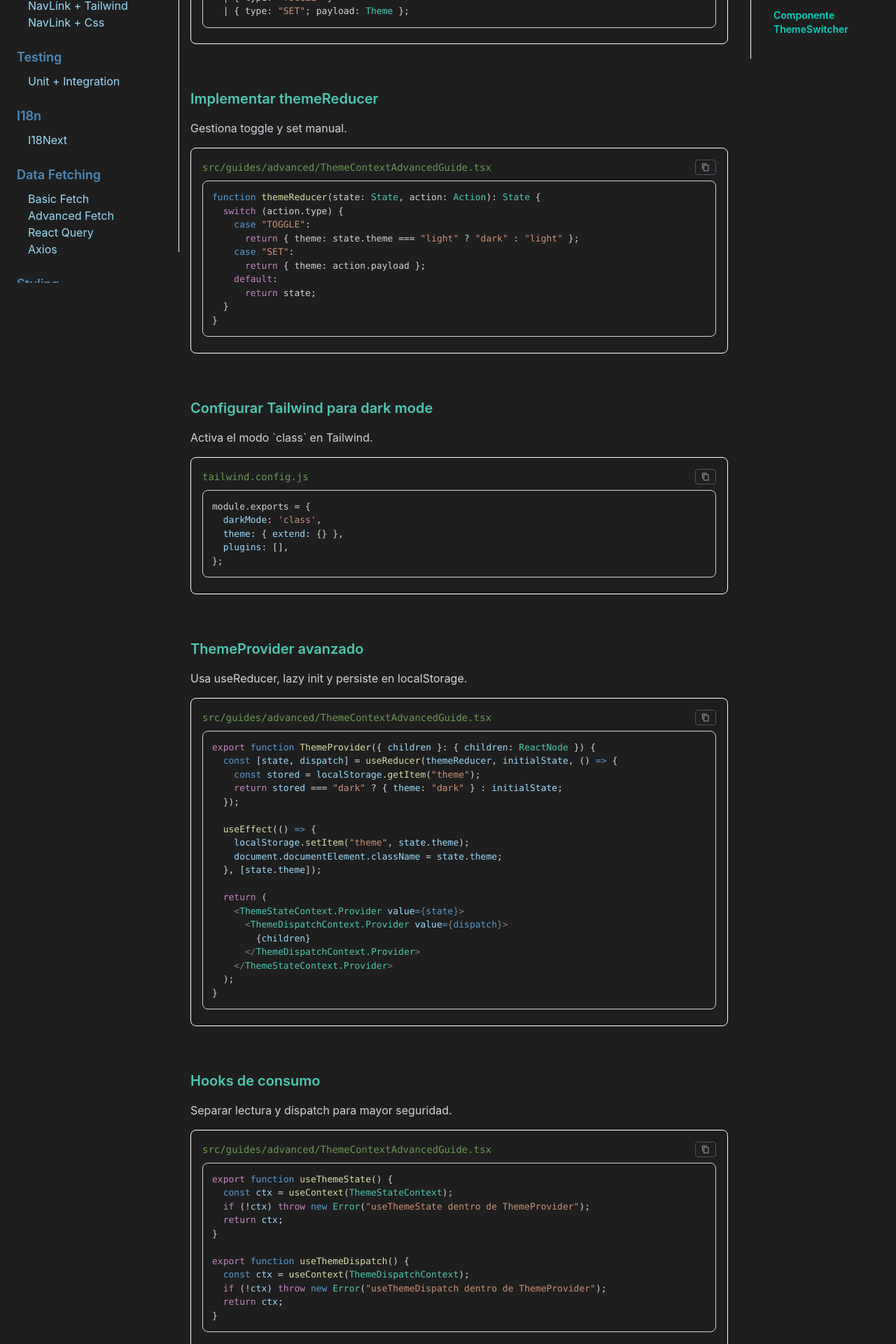
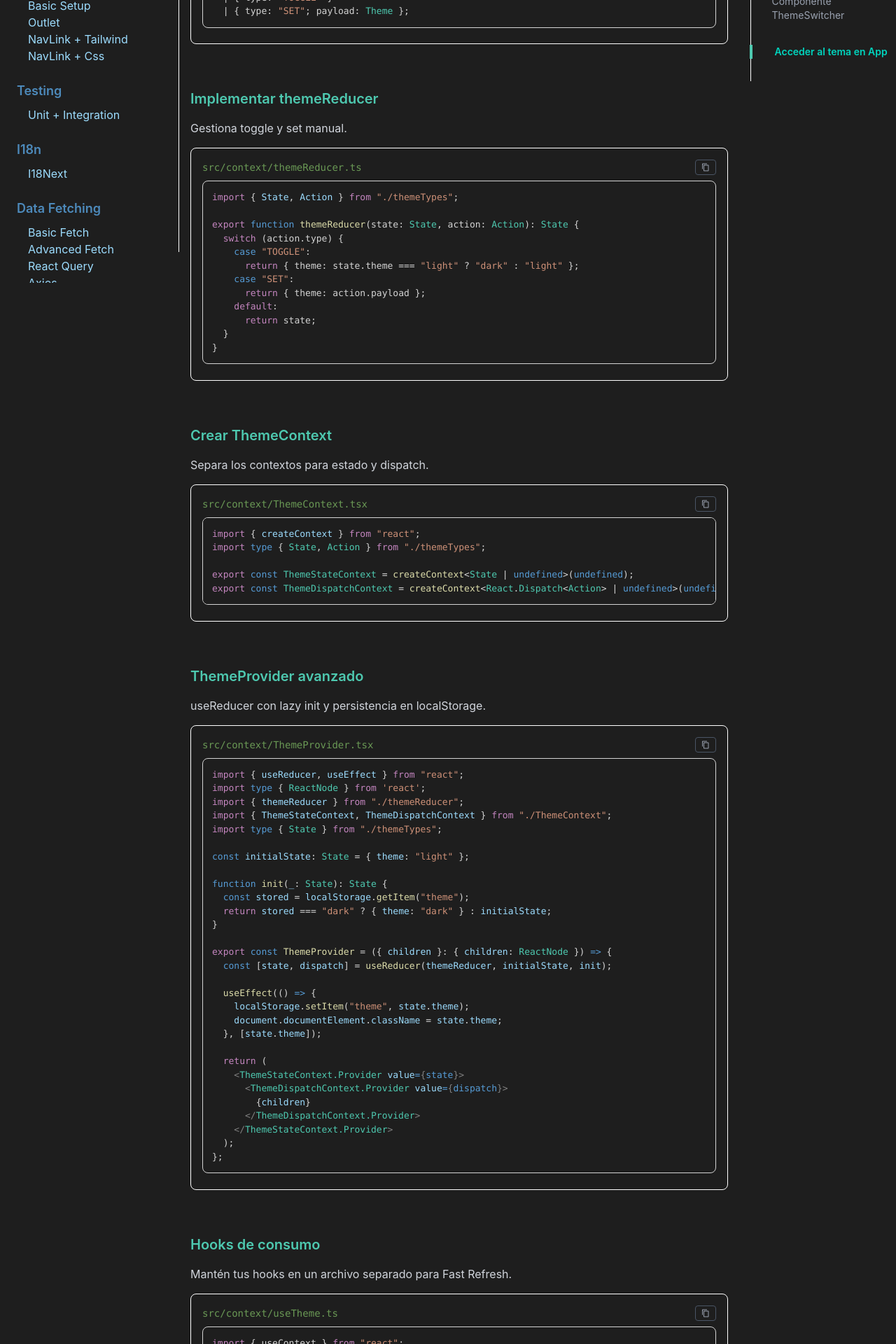
Before and after one commit to diegoworks92/DevGuide, a React (Vite) app: page /context-api-advanced in a window 1280 px wide. Shown: the part 440-2360 px from the top of the page at 70% size. Built offline with nearby package versions, Linux system fonts and the light colour scheme.

Commit message:
Update Context API documentation

```diff
--- a/src/App.tsx
+++ b/src/App.tsx
@@ -23,6 +23,7 @@ import ThemeContextBasicGuide from "./component/documentation/context_API/ThemeC
 import ThemeContextAdvancedGuide from "./component/documentation/context_API/ThemeContextAdvancedGuide";
 import TailwindBasicGuide from "./component/documentation/styling/TailwindBasicGuide";
 import TailwindAdvancedGuide from "./component/documentation/styling/TailwindAdvancedGuide";
+import UseReducerContextGuide from "./component/documentation/state_management/UseReducer_ContextGuide";
 
 function App() {
   return (
@@ -46,6 +47,10 @@ function App() {
           <Route
             path="/context-api-advanced"
             element={<ThemeContextAdvancedGuide />}
+          />
+          <Route
+            path="/use-reducer-context-api"
+            element={<UseReducerContextGuide />}
           />
           <Route path="/react-router" element={<ReactRouter />} />
           <Route path="/outlet-guide" element={<ReactRouterOutletGuide />} />
--- a/src/component/documentation/context_API/ThemeContextAdvancedGuide.tsx
+++ b/src/component/documentation/context_API/ThemeContextAdvancedGuide.tsx
@@ -1,20 +1,35 @@
-import React, {
-  createContext,
-  useContext,
-  useReducer,
-  useEffect,
-  ReactNode,
-} from "react";
 import CodeBlock from "../../CodeBlock";
 import Title from "../../Title";
 
-type Theme = "light" | "dark";
+const ThemeContextAdvancedGuide = () => (
+  <>
+    <Title name="Context API Avanzado" />
 
-type State = { theme: Theme };
+    <CodeBlock
+      id="reducer-types"
+      heading="Definir State y Action"
+      description="Usa discriminated unions para tus acciones."
+      title="src/context/themeTypes.ts"
+      language="ts"
+      code={`export type Theme = "light" | "dark";
 
-type Action = { type: "TOGGLE" } | { type: "SET"; payload: Theme };
+export type State = { theme: Theme };
 
-function themeReducer(state: State, action: Action): State {
+export type Action =
+  | { type: "TOGGLE" }
+  | { type: "SET"; payload: Theme };
+`}
+    />
+
+    <CodeBlock
+      id="create-reducer"
+      heading="Implementar themeReducer"
+      description="Gestiona toggle y set manual."
+      title="src/context/themeReducer.ts"
+      language="ts"
+      code={`import { State, Action } from "./themeTypes";
+
+export function themeReducer(state: State, action: Action): State {
   switch (action.type) {
     case "TOGGLE":
       return { theme: state.theme === "light" ? "dark" : "light" };
@@ -24,19 +39,44 @@ function themeReducer(state: State, action: Action): State {
       return state;
   }
 }
+`}
+    />
+
+    <CodeBlock
+      id="create-context"
+      heading="Crear ThemeContext"
+      description="Separa los contextos para estado y dispatch."
+      title="src/context/ThemeContext.tsx"
+      language="tsx"
+      code={`import { createContext } from "react";
+import type { State, Action } from "./themeTypes";
+
+export const ThemeStateContext = createContext<State | undefined>(undefined);
+export const ThemeDispatchContext = createContext<React.Dispatch<Action> | undefined>(undefined);
+`}
+    />
+
+    <CodeBlock
+      id="provider-advanced"
+      heading="ThemeProvider avanzado"
+      description="useReducer con lazy init y persistencia en localStorage."
+      title="src/context/ThemeProvider.tsx"
+      language="tsx"
+      code={`import { useReducer, useEffect } from "react";
+import type { ReactNode } from 'react';
+import { themeReducer } from "./themeReducer";
+import { ThemeStateContext, ThemeDispatchContext } from "./ThemeContext";
+import type { State } from "./themeTypes";
 
 const initialState: State = { theme: "light" };
 
-const ThemeStateContext = createContext<State | undefined>(undefined);
-const ThemeDispatchContext = createContext<React.Dispatch<Action> | undefined>(
-  undefined
-);
+function init(_: State): State {
+  const stored = localStorage.getItem("theme");
+  return stored === "dark" ? { theme: "dark" } : initialState;
+}
 
-export function ThemeProvider({ children }: { children: ReactNode }) {
-  const [state, dispatch] = useReducer(themeReducer, initialState, () => {
-    const stored = localStorage.getItem("theme");
-    return stored === "dark" ? { theme: "dark" } : initialState;
-  });
+export const ThemeProvider = ({ children }: { children: ReactNode }) => {
+  const [state, dispatch] = useReducer(themeReducer, initialState, init);
 
   useEffect(() => {
     localStorage.setItem("theme", state.theme);
@@ -50,116 +90,31 @@ export function ThemeProvider({ children }: { children: ReactNode }) {
       </ThemeDispatchContext.Provider>
     </ThemeStateContext.Provider>
   );
-}
-
-export function useThemeState() {
-  const ctx = useContext(ThemeStateContext);
-  if (!ctx)
-    throw new Error("useThemeState debe usarse dentro de ThemeProvider");
-  return ctx;
-}
-
-export function useThemeDispatch() {
-  const ctx = useContext(ThemeDispatchContext);
-  if (!ctx)
-    throw new Error("useThemeDispatch debe usarse dentro de ThemeProvider");
-  return ctx;
-}
-
-const ThemeContextAdvancedGuide = () => (
-  <>
-    <Title name="Context API Avanzado" />
-
-    <CodeBlock
-      id="reducer-types"
-      heading="Definir State y Action"
-      description="Usa discriminated unions para tus acciones."
-      title="src/guides/advanced/ThemeContextAdvancedGuide.tsx"
-      code={`type Theme = "light" | "dark";
-
-type State = { theme: Theme };
-
-type Action =
-  | { type: "TOGGLE" }
-  | { type: "SET"; payload: Theme };`}
-      language="ts"
-    />
-
-    <CodeBlock
-      id="create-reducer"
-      heading="Implementar themeReducer"
-      description="Gestiona toggle y set manual."
-      title="src/guides/advanced/ThemeContextAdvancedGuide.tsx"
-      code={`function themeReducer(state: State, action: Action): State {
-  switch (action.type) {
-    case "TOGGLE":
-      return { theme: state.theme === "light" ? "dark" : "light" };
-    case "SET":
-      return { theme: action.payload };
-    default:
-      return state;
-  }
-}`}
-      language="ts"
-    />
-
-    <CodeBlock
-      id="tailwind-config"
-      heading="Configurar Tailwind para dark mode"
-      description="Activa el modo `class` en Tailwind."
-      title="tailwind.config.js"
-      code={`module.exports = {
-  darkMode: 'class',
-  theme: { extend: {} },
-  plugins: [],
-};`}
-      language="js"
-    />
-
-    <CodeBlock
-      id="provider-advanced"
-      heading="ThemeProvider avanzado"
-      description="Usa useReducer, lazy init y persiste en localStorage."
-      title="src/guides/advanced/ThemeContextAdvancedGuide.tsx"
-      code={`export function ThemeProvider({ children }: { children: ReactNode }) {
-  const [state, dispatch] = useReducer(themeReducer, initialState, () => {
-    const stored = localStorage.getItem("theme");
-    return stored === "dark" ? { theme: "dark" } : initialState;
-  });
-
-  useEffect(() => {
-    localStorage.setItem("theme", state.theme);
-    document.documentElement.className = state.theme;
-  }, [state.theme]);
-
-  return (
-    <ThemeStateContext.Provider value={state}>
-      <ThemeDispatchContext.Provider value={dispatch}>
-        {children}
-      </ThemeDispatchContext.Provider>
-    </ThemeStateContext.Provider>
-  );
-}`}
-      language="tsx"
+};
+`}
     />
 
     <CodeBlock
       id="use-hooks"
       heading="Hooks de consumo"
-      description="Separar lectura y dispatch para mayor seguridad."
-      title="src/guides/advanced/ThemeContextAdvancedGuide.tsx"
-      code={`export function useThemeState() {
-  const ctx = useContext(ThemeStateContext);
-  if (!ctx) throw new Error("useThemeState dentro de ThemeProvider");
-  return ctx;
+      description="Mantén tus hooks en un archivo separado para Fast Refresh."
+      title="src/context/useTheme.ts"
+      language="ts"
+      code={`import { useContext } from "react";
+import { ThemeStateContext, ThemeDispatchContext } from "./ThemeContext";
+
+export function useThemeState() {
+  const context = useContext(ThemeStateContext);
+  if (!context) throw new Error("useThemeState debe usarse dentro de ThemeProvider");
+  return context;
 }
 
 export function useThemeDispatch() {
-  const ctx = useContext(ThemeDispatchContext);
-  if (!ctx) throw new Error("useThemeDispatch dentro de ThemeProvider");
-  return ctx;
-}`}
-      language="tsx"
+  const context = useContext(ThemeDispatchContext);
+  if (!context) throw new Error("useThemeDispatch debe usarse dentro de ThemeProvider");
+  return context;
+}
+`}
     />
 
     <CodeBlock
@@ -167,19 +122,50 @@ export function useThemeDispatch() {
       heading="Componente ThemeSwitcher"
       description="Alterna tema con dispatch y muestra estado."
       title="src/components/ThemeSwitcher.tsx"
+      language="tsx"
       code={`import React from 'react';
-import { useThemeState, useThemeDispatch } from '../guides/advanced/ThemeContextAdvancedGuide';
+import { useThemeState, useThemeDispatch } from '../context/useTheme';
 
 export default function ThemeSwitcher() {
   const { theme } = useThemeState();
   const dispatch = useThemeDispatch();
+
   return (
     <button onClick={() => dispatch({ type: 'TOGGLE' })}>
       Tema: {theme === 'light' ? 'Claro' : 'Oscuro'}
     </button>
   );
-}`}
+}
+`}
+    />
+
+    <CodeBlock
+      id="use-theme-in-app"
+      heading="Acceder al tema en App"
+      description="Consulta el tema actual y despacha acciones."
+      title="src/App.tsx"
       language="tsx"
+      code={`import React from 'react';
+import { useThemeState, useThemeDispatch } from './context/useTheme';
+import ThemeSwitcher from './components/ThemeSwitcher';
+
+function App() {
+  const { theme } = useThemeState();
+  const dispatch = useThemeDispatch();
+
+  return (
+    <main>
+      <h1>Modo actual: {theme === "light" ? "Claro" : "Oscuro"}</h1>
+      <button onClick={() => dispatch({ type: "TOGGLE" })}>
+        Cambiar tema
+      </button>
+      <ThemeSwitcher />
+    </main>
+  );
+}
+
+export default App;
+`}
     />
   </>
 );
--- a/src/component/documentation/context_API/ThemeContextBasicGuide.tsx
+++ b/src/component/documentation/context_API/ThemeContextBasicGuide.tsx
@@ -1,28 +1,5 @@
-import React, { createContext, useContext, useState } from "react";
 import CodeBlock from "../../CodeBlock";
 import Title from "../../Title";
-
-const ThemeContext = createContext<{
-  dark: boolean;
-  toggle: () => void;
-} | null>(null);
-
-export function ThemeProvider({ children }: { children: React.ReactNode }) {
-  const [dark, setDark] = useState(false);
-  const toggle = () => setDark((prev) => !prev);
-
-  return (
-    <ThemeContext.Provider value={{ dark, toggle }}>
-      <div className={dark ? "theme-dark" : "theme-light"}>{children}</div>
-    </ThemeContext.Provider>
-  );
-}
-
-export function useTheme() {
-  const ctx = useContext(ThemeContext);
-  if (!ctx) throw new Error("useTheme debe usarse dentro de ThemeProvider");
-  return ctx;
-}
 
 const ThemeContextBasicGuide = () => (
   <>
@@ -30,55 +7,97 @@ const ThemeContextBasicGuide = () => (
 
     <CodeBlock
       id="create-context"
-      heading="Crear provider de tema"
-      description="Define ThemeContext con `dark` y `toggle`."
-      title="src/guides/basic/ThemeContextBasicGuide.tsx"
-      code={`const ThemeContext = createContext<{ dark: boolean; toggle: () => void } | null>(null);
+      heading="Crear ThemeContext"
+      description="Define un contexto para el estado `dark`."
+      title="src/context/ThemeContext.tsx"
+      language="tsx"
+      code={`import { createContext } from 'react';
 
-export function ThemeProvider({ children }: { children: React.ReactNode }) {
+type ThemeContextType = {
+  dark: boolean;
+  toggle: () => void;
+};
+
+export const ThemeContext = createContext<ThemeContextType | undefined>(undefined);
+`}
+    />
+
+    <CodeBlock
+      id="provider-component"
+      heading="Crear ThemeProvider"
+      description="Define el componente proveedor del contexto."
+      title="src/context/ThemeProvider.tsx"
+      language="tsx"
+      code={`import { useState } from 'react';
+import type { ReactNode } from 'react';
+import { ThemeContext } from './ThemeContext';
+
+export const ThemeProvider = ({ children }: { children: ReactNode }) => {
   const [dark, setDark] = useState(false);
   const toggle = () => setDark(prev => !prev);
+
   return (
     <ThemeContext.Provider value={{ dark, toggle }}>
-      <div className={dark ? "theme-dark" : "theme-light"}>{children}</div>
+      <div className={dark ? 'theme-dark' : 'theme-light'}>
+        {children}
+      </div>
     </ThemeContext.Provider>
   );
+};
+`}
+    />
+
+    <CodeBlock
+      id="use-context-hook"
+      heading="Hook personalizado"
+      description="Crea `useTheme` para consumir el contexto."
+      title="src/context/useTheme.ts"
+      language="tsx"
+      code={`import { useContext } from 'react';
+import { ThemeContext } from './ThemeContext';
+
+export function useTheme() {
+  const context = useContext(ThemeContext);
+  if (!context) throw new Error('useTheme debe usarse dentro de ThemeProvider');
+  return context;
 }`}
-      language="tsx"
     />
 
     <CodeBlock
       id="global-styles"
-      heading="Estilos globales con SCSS"
+      heading="Estilos globales"
       description="Define variables y clases para light y dark."
-      title="src/styles/theme.scss"
-      code={`$bg-light: #ffffff;
-$bg-dark: #1f2937;
-$text-light: #111827;
-$text-dark: #f9fafb;
+      title="src/styles/theme.css"
+      language="css"
+      code={`:root {
+  --bg-light: #ffffff;
+  --bg-dark: #1f2937;
+  --text-light: #111827;
+  --text-dark: #f9fafb;
+}
 
 .theme-light {
-  background: $bg-light;
-  color: $text-light;
+  background: var(--bg-light);
+  color: var(--text-light);
 }
 
 .theme-dark {
-  background: $bg-dark;
-  color: $text-dark;
+  background: var(--bg-dark);
+  color: var(--text-dark);
 }`}
-      language="scss"
     />
 
     <CodeBlock
       id="wrap-app"
       heading="Envolver la App"
-      description="Aplica ThemeProvider en el entry point."
+      description="Aplica `ThemeProvider` en el entry point."
       title="src/main.tsx"
+      language="tsx"
       code={`import React from 'react';
 import ReactDOM from 'react-dom';
-import { ThemeProvider } from './guides/basic/ThemeContextBasicGuide';
+import { ThemeProvider } from './context/ThemeProvider';
 import App from './App';
-import './styles/theme.scss';
+import './styles/theme.css';
 
 ReactDOM.render(
   <ThemeProvider>
@@ -86,7 +105,6 @@ ReactDOM.render(
   </ThemeProvider>,
   document.getElementById('root')
 );`}
-      language="tsx"
     />
 
     <CodeBlock
@@ -94,18 +112,45 @@ ReactDOM.render(
       heading="Usar en un componente"
       description="Consume `useTheme` para alternar tema."
       title="src/components/ThemeSwitcher.tsx"
+      language="tsx"
       code={`import React from 'react';
-import { useTheme } from '../guides/basic/ThemeContextBasicGuide';
+import { useTheme } from '../context/useTheme';
 
 export default function ThemeSwitcher() {
   const { dark, toggle } = useTheme();
+
   return (
-    <button onClick={toggle}>
-      Cambiar a modo {dark ? 'claro' : 'oscuro'}
-    </button>
+    <>
+      <h1>{dark ? "Modo Oscuro" : "Modo Claro"}</h1>
+      <button onClick={toggle}>Cambiar modo {dark ? "claro" : "oscuro"}
+      </button>
+    </>
   );
 }`}
+    />
+
+    <CodeBlock
+      id="use-theme-in-app"
+      heading="Acceder al tema en App"
+      description="Usa `useTheme` directamente dentro del componente `App`."
+      title="src/App.tsx"
       language="tsx"
+      code={`import React from 'react';
+import { useTheme } from './context/useTheme';
+import ThemeSwitcher from './components/ThemeSwitcher';
+
+function App() {
+  const { dark } = useTheme();
+
+  return (
+    <main>
+      <ThemeSwitcher />
+    </main>
+  );
+}
+
+export default App;
+`}
     />
   </>
 );
--- a/src/component/documentation/state_management/UseReducerAdvancedGuide.tsx
+++ b/src/component/documentation/state_management/UseReducerAdvancedGuide.tsx
@@ -28,7 +28,8 @@ type Task = { id: number; text: string; done: boolean };
 type Action =
   | { type: 'ADD'; payload: string }
   | { type: 'TOGGLE'; payload: number }
-  | { type: 'CLEAR_COMPLETED' };
+  | { type: 'CLEAR_COMPLETED' }
+  | { type: 'REMOVE'; payload: number };
 
 function init(): Task[] {
   const stored = localStorage.getItem('tasks');
@@ -45,6 +46,8 @@ function reducer(state: Task[], action: Action): Task[] {
       );
     case 'CLEAR_COMPLETED':
       return state.filter(t => !t.done);
+    case 'REMOVE':
+      return state.filter(t => t.id !== action.payload);
     default:
       return state;
   }
@@ -110,6 +113,9 @@ export default function TodoApp() {
           border-radius: 4px;
           margin-bottom: 0.5rem;
           background-color: #2a2a2a;
+          display: flex;
+          justify-content: space-between;
+          align-items: center;
         }
         .todo-text {
           cursor: pointer;
@@ -119,6 +125,13 @@ export default function TodoApp() {
         .todo-text.done {
           text-decoration: line-through;
           color: #888;
+        }
+        .remove-button {
+          background: none;
+          border: none;
+          color: #ff6b6b;
+          font-size: 1rem;
+          cursor: pointer;
         }
         .clear-button {
           margin-top: 1rem;
@@ -151,6 +164,12 @@ export default function TodoApp() {
               >
                 {t.text}
               </span>
+              <button
+                onClick={() => dispatch({ type: 'REMOVE', payload: t.id })}
+                className="remove-button"
+              >
+                ❌
+              </button>
             </li>
           ))}
         </ul>
@@ -166,6 +185,28 @@ export default function TodoApp() {
   );
 }`}
       />
+
+      <CodeBlock
+        id="use-in-app"
+        heading="Usar en App"
+        description="Integra el componente TodoApp en la aplicación principal."
+        title="src/App.tsx"
+        language="tsx"
+        code={`import React from 'react';
+import TodoApp from './components/TodoApp';
+
+function App() {
+  return (
+    <main>
+      <h1>Lista de tareas</h1>
+      <TodoApp />
+    </main>
+  );
+}
+
+export default App;
+`}
+      />
     </>
   );
 };
--- a/src/component/documentation/state_management/UseReducerBasicGuide.tsx
+++ b/src/component/documentation/state_management/UseReducerBasicGuide.tsx
@@ -27,7 +27,8 @@ type State = { count: number };
 type Action =
   | { type: 'INCREMENT' }
   | { type: 'DECREMENT' }
-  | { type: 'RESET' };
+  | { type: 'RESET' }
+  | { type: 'PERSONALIZED'; payload: number };
 
 const initialState: State = { count: 0 };
 
@@ -39,6 +40,8 @@ function reducer(state: State, action: Action): State {
       return { count: state.count - 1 };
     case 'RESET':
       return initialState;
+    case 'PERSONALIZED':
+      return { count: state.count + action.payload };
     default:
       return state;
   }
@@ -71,10 +74,35 @@ export default function Counter() {
         <button onClick={() => dispatch({ type: 'INCREMENT' })}>+</button>
         <button onClick={() => dispatch({ type: 'DECREMENT' })}>-</button>
         <button onClick={() => dispatch({ type: 'RESET' })}>Reset</button>
+        <button onClick={() => dispatch({ type: 'PERSONALIZED', payload: 3 })}>
+          +3
+        </button>
       </div>
     </>
   );
 }`}
+      />
+
+      <CodeBlock
+        id="use-in-app"
+        heading="Usar en App"
+        description="Integra el componente Counter en la aplicación principal."
+        title="src/App.tsx"
+        language="tsx"
+        code={`import React from 'react';
+import Counter from './components/Counter';
+
+function App() {
+  return (
+    <main>
+      <h1>Ejemplo con useReducer</h1>
+      <Counter />
+    </main>
+  );
+}
+
+export default App;
+`}
       />
     </>
   );
--- /dev/null
+++ b/src/component/documentation/state_management/UseReducer_ContextGuide.tsx
@@ -0,0 +1,150 @@
+import InfoText from "../../InfoText";
+import CodeBlock from "../../CodeBlock";
+import Title from "../../Title";
+
+const UseReducerContextGuide = () => (
+  <>
+    <Title name="useReducer con Context API" />
+
+    <InfoText
+      heading="¿Por qué combinar useReducer con Context?"
+      description="Cuando la lógica de estado se vuelve más compleja, como ocurre con múltiples acciones, validaciones o condiciones, useReducer ofrece una forma más estructurada que useState. Al combinarlo con Context API, puedes compartir ese estado global sin necesidad de instalar Redux ni otras librerías externas."
+    />
+
+    <CodeBlock
+      id="docs"
+      heading="Documentación oficial"
+      description="Referencia de useReducer en React."
+      title="useReducer Hook"
+      code={`https://react.dev/reference/react/useReducer`}
+      language="text"
+    />
+
+    <CodeBlock
+      id="reducer-context"
+      heading="Definir State, Action y Reducer"
+      description="Crea las definiciones de estado y el reducer."
+      title="src/context/counterReducer.ts"
+      language="ts"
+      code={`export type State = { count: number };
+
+export type Action =
+  | { type: 'INCREMENT' }
+  | { type: 'DECREMENT' }
+  | { type: 'RESET' };
+
+export function reducer(state: State, action: Action): State {
+  switch (action.type) {
+    case 'INCREMENT':
+      return { count: state.count + 1 };
+    case 'DECREMENT':
+      return { count: state.count - 1 };
+    case 'RESET':
+      return { count: 0 };
+    default:
+      return state;
+  }
+}`}
+    />
+
+    <CodeBlock
+      id="context-provider"
+      heading="Crear Context y Provider"
+      description="Inicializa useReducer dentro del ContextProvider."
+      title="src/context/CounterContext.tsx"
+      language="tsx"
+      code={`import { createContext, useReducer } from 'react';
+import type { ReactNode } from 'react';
+import { reducer, State, Action } from './counterReducer';
+
+const initialState: State = { count: 0 };
+
+export const CounterStateContext = createContext<State | undefined>(undefined);
+export const CounterDispatchContext = createContext<React.Dispatch<Action> | undefined>(undefined);
+
+export const CounterProvider = ({ children }: { children: ReactNode }) => {
+  const [state, dispatch] = useReducer(reducer, initialState);
+
+  return (
+    <CounterStateContext.Provider value={state}>
+      <CounterDispatchContext.Provider value={dispatch}>
+        {children}
+      </CounterDispatchContext.Provider>
+    </CounterStateContext.Provider>
+  );
+};`}
+    />
+
+    <CodeBlock
+      id="use-hooks"
+      heading="Hooks de consumo"
+      description="Crea hooks para acceder al estado y al dispatch."
+      title="src/context/useCounter.ts"
+      language="ts"
+      code={`import { useContext } from 'react';
+import { CounterStateContext, CounterDispatchContext } from './CounterContext';
+import type { State, Action } from './counterReducer';
+
+export function useCounterState() {
+  const context = useContext(CounterStateContext);
+  if (context === undefined) {
+    throw new Error('useCounterState debe usarse dentro de CounterProvider');
+  }
+  return context;
+}
+
+export function useCounterDispatch() {
+  const context = useContext(CounterDispatchContext);
+  if (context === undefined) {
+    throw new Error('useCounterDispatch debe usarse dentro de CounterProvider');
+  }
+  return context;
+}`}
+    />
+
+    <CodeBlock
+      id="counter-component"
+      heading="Componente Counter"
+      description="Consume los hooks para leer y actualizar el contador."
+      title="src/components/Counter.tsx"
+      language="tsx"
+      code={`import React from 'react';
+import { useCounterState, useCounterDispatch } from '../context/useCounter';
+
+export default function Counter() {
+  const { count } = useCounterState();
+  const dispatch = useCounterDispatch();
+
+  return (
+    <div>
+      <span>Contador: {count}</span>
+      <button onClick={() => dispatch({ type: 'INCREMENT' })}>+</button>
+      <button onClick={() => dispatch({ type: 'DECREMENT' })}>-</button>
+      <button onClick={() => dispatch({ type: 'RESET' })}>Reset</button>
+    </div>
+  );
+}`}
+    />
+
+    <CodeBlock
+      id="wrap-app"
+      heading="Envolver la App"
+      description="Aplica CounterProvider en el punto de entrada."
+      title="src/main.tsx"
+      language="tsx"
+      code={`import React from 'react';
+import ReactDOM from 'react-dom';
+import { CounterProvider } from './context/CounterContext';
+import App from './App';
+
+ReactDOM.render(
+  <CounterProvider>
+    <App />
+  </CounterProvider>,
+  document.getElementById('root')
+);`}
+    />
+  </>
+);
+
+export default UseReducerContextGuide;
--- a/src/component/sidebarLinks.ts
+++ b/src/component/sidebarLinks.ts
@@ -12,6 +12,7 @@ export const stateManagementLinks: LinkItem[] = [
   { to: "/use-reducer-advanced", label: "useReducer: Advanced" },
   { to: "/context-api-basic", label: "Context API: Basic" },
   { to: "/context-api-advanced", label: "Context API: Advanced" },
+  { to: "/use-reducer-context-api", label: "useReducer + Context API" },
 ];
 
 export const stateManagementPaths: string[] = [
@@ -22,6 +23,7 @@ export const stateManagementPaths: string[] = [
   "/use-reducer-advanced",
   "/context-api-basic",
   "/context-api-advanced",
+  "/use-reducer-context-api",
 ];
 
 // React Router: enlaces + paths
```
Also changed, not shown: src/component/toc/TableOfContents.tsx (+6 -3 lines).
